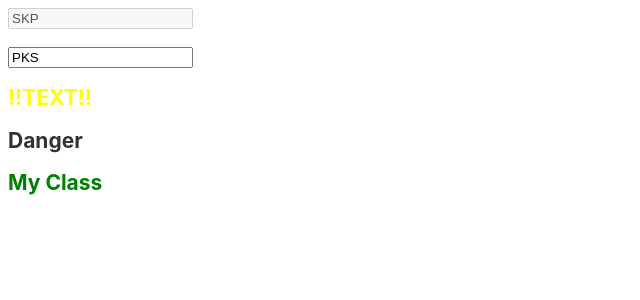
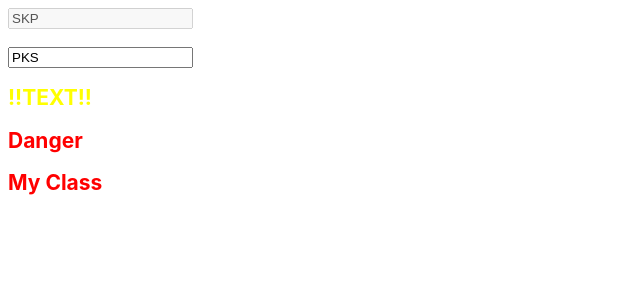
Before and after one commit to SoubhagyaPadhi/AngularRepo, an Angular app in the folder PropertyBindingTest/: page / in a window 1280 px wide. Shown: the top 300 px of the page, without its empty margins (0-640 px from the left). Built offline with nearby package versions, Linux system fonts and the light colour scheme.

Commit message:
Second Commit-Property Binding,Class Binding

```diff
--- a/PropertyBindingTest/src/app/prop-comp/prop-comp.component.ts
+++ b/PropertyBindingTest/src/app/prop-comp/prop-comp.component.ts
@@ -23,7 +23,7 @@ export class PropCompComponent implements OnInit {
   public myTestId2 = "2-MYTESTID";
   public isDisabled = false;
   public textClass = "text-warning";
-  public hasError = false;
+  public hasError = true;
   public hasWarning = false;
   public myClasses={
     "text-success":!this.hasError,
```
